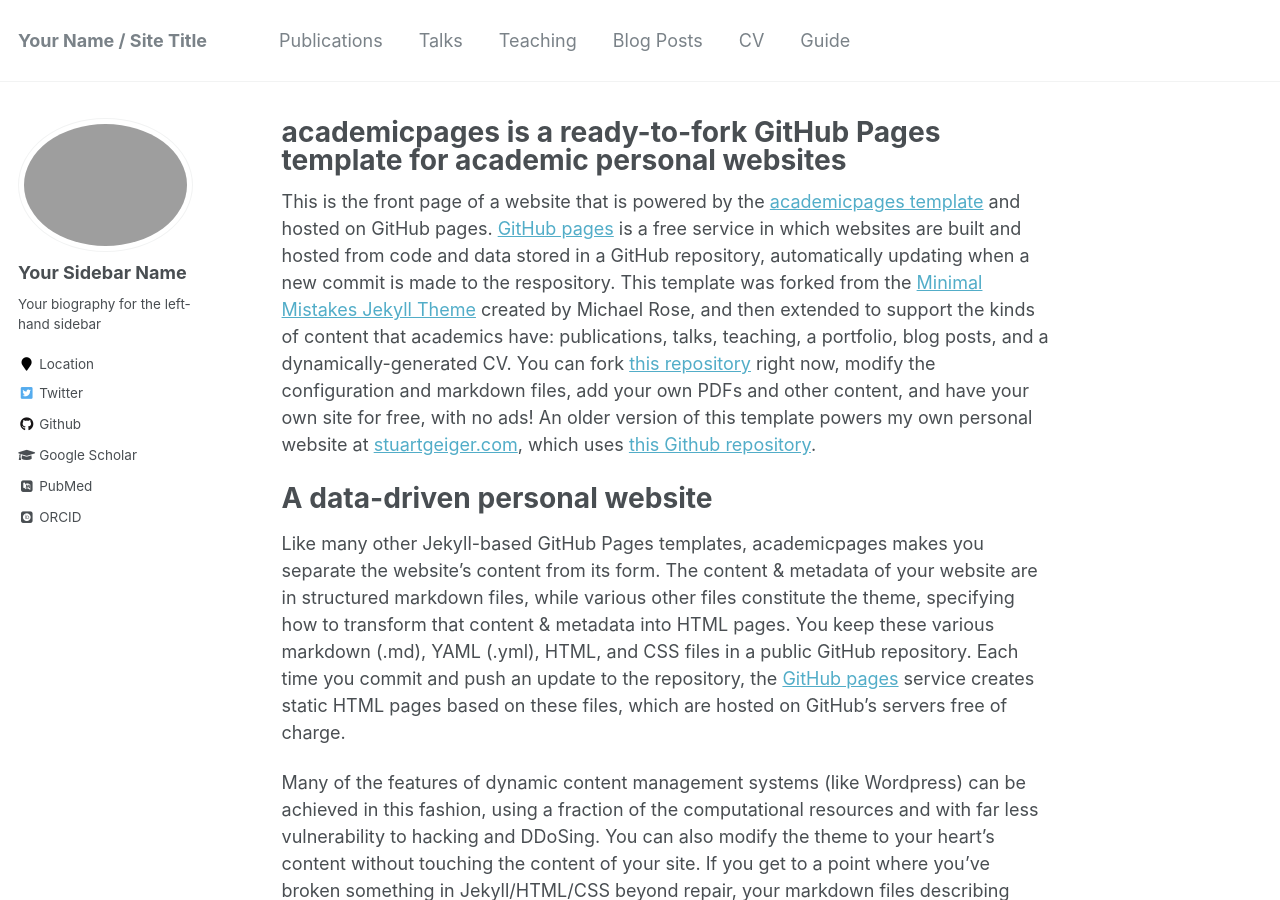
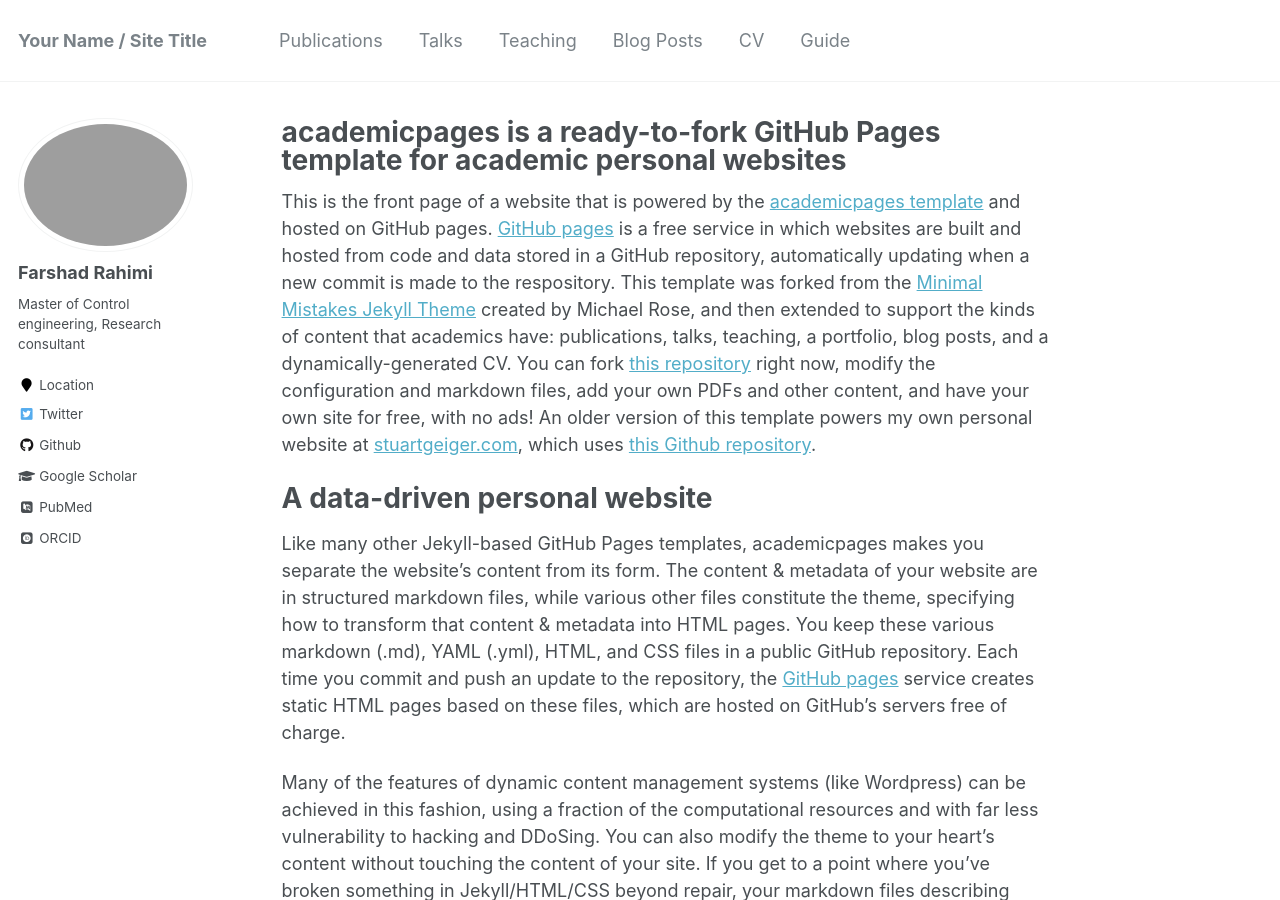
Before and after one commit to Farshad-Rahimi/FarshadRahimi, a Jekyll site: the page built from _pages/about.md, in a window 1280 px wide and 900 px high. Built offline with Jekyll 4.4.1, drawn with Linux system fonts in a browser that asks for light colours; some web fonts are replaced.

Commit message:
Update _config.yml

```diff
--- a/_config.yml
+++ b/_config.yml
@@ -80,9 +80,9 @@ analytics:
 
 # Site Author
 author:
-  name             : "Your Sidebar Name"
+  name             : "Farshad Rahimi"
   avatar           : "fpic.jpeg"
-  bio              : "Your biography for the left-hand sidebar"
+  bio              : "Master of Control engineering, Research consultant"
   location         : "Location"
   employer         :
   pubmed           : "https://www.ncbi.nlm.nih.gov/pubmed/?term=john+snow"
```
